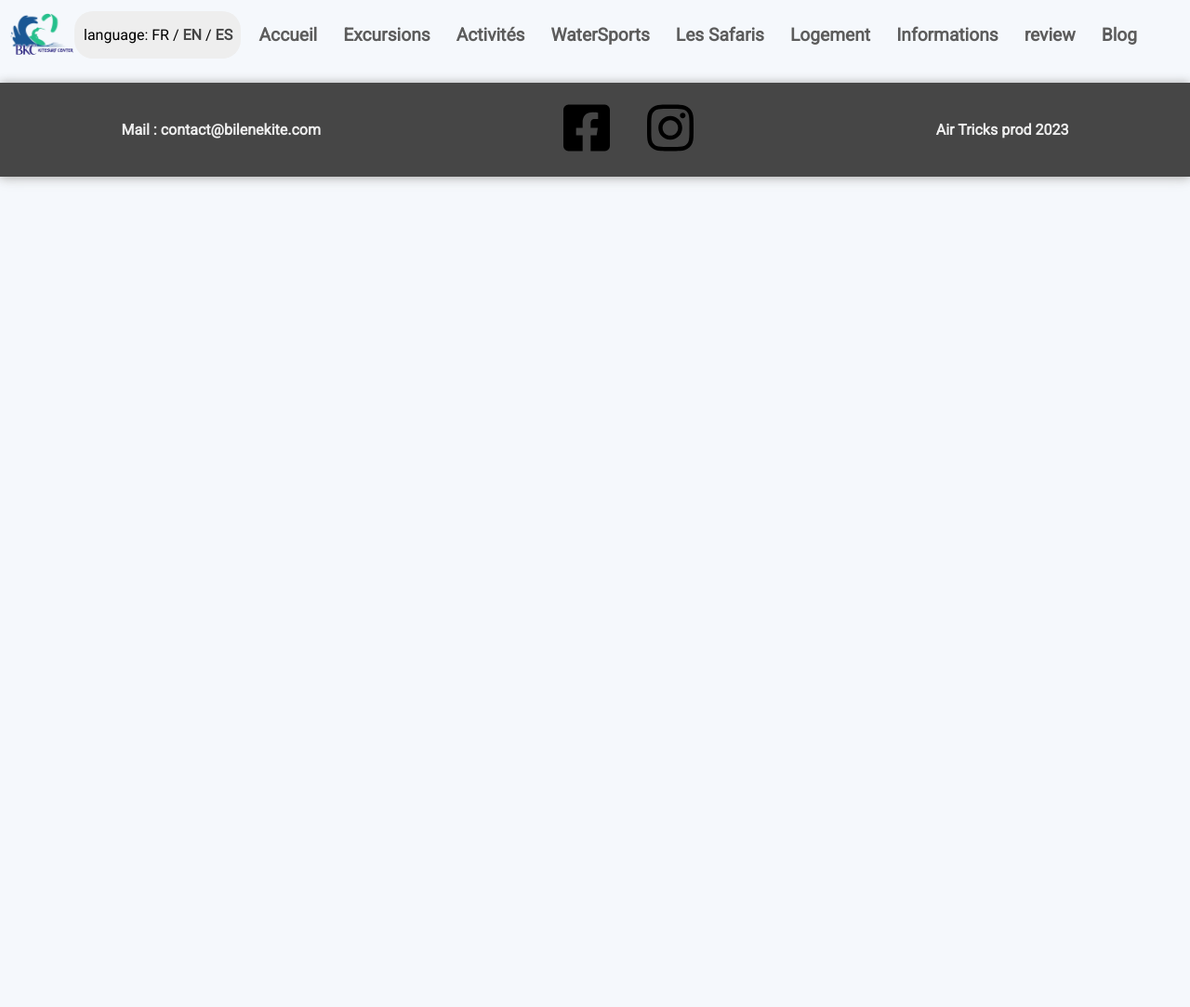
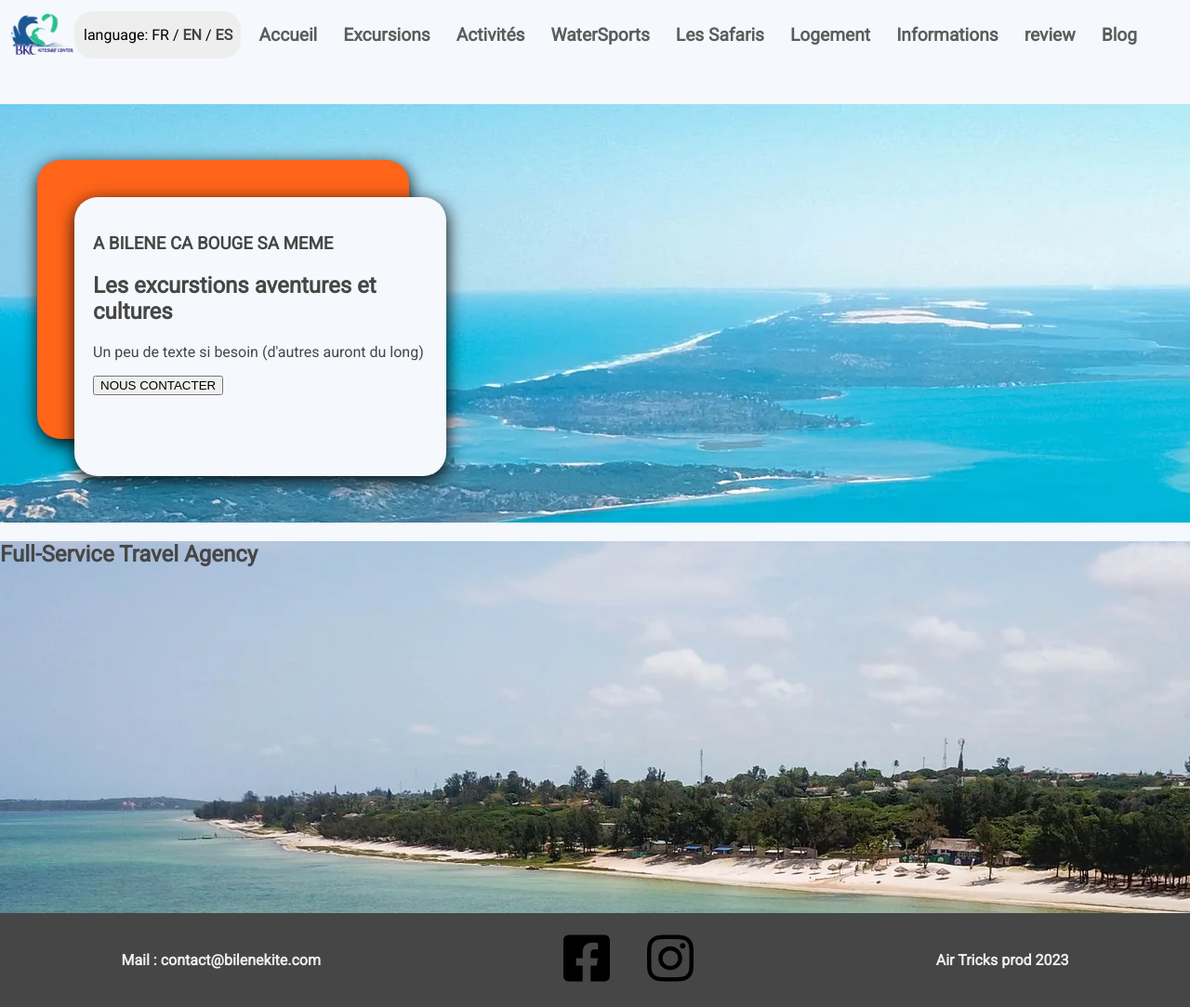
Before and after one commit to Guillaume-Etienne/web_activities, a plain HTML site: page index.html in a window 1280 px wide. Shown: the whole page at 93% size. Before the commit the page ends 800 px from the top, so only its background shows below. Drawn offline with Linux system fonts and the light colour scheme; a web font is replaced by a local one.

Commit message:
début html et CSS

```diff
--- a/index.html
+++ b/index.html
@@ -27,7 +27,7 @@
         <div id="lang">
             <p>language: FR / <a href="./en/index.html">EN</a> / <a href="./es/index.html">ES</a></p>
         </div>
-        <div id="mySidenav" class="sidenav">
+        <nav id="mySidenav" class="sidenav">
             <a id="closeBtn" href="#" class="close">&times;</a>
             <ul>
                 <li><a href="#">Accueil</a></li>
@@ -40,7 +40,7 @@
                 <li><a href="./fr/infos-mozambique.html">review</a></li>
                 <li><a href="./fr/video-pro-au-mozambique.html">Blog</a></li>
             </ul>
-        </div>
+        </nav>
         <a href="#" id="openBtn">
         <span class="burger-icon">
             <span></span>
@@ -51,6 +51,26 @@
     </header>
 
     <main>
+        <section id="intro">
+            <div id="backgroundimg1" class="backgroundimg">
+                <div id="vignette1" class="vignette">
+                    <!-- celle en orange -->
+                </div>
+                <div id="vignette2" class="vignette">
+                    <h3>A BILENE CA BOUGE SA MEME</h3>
+                    <h2>Les excurstions aventures et cultures</h2>
+                    <p>Un peu de texte si besoin (d'autres auront du long)</p>
+                    <button>NOUS CONTACTER</button>
+                </div>
+            </div>
+        </section>
+        <section id="title">
+            <div id="backgroundimg2" class="backgroundimg">
+                <h1>Full-Service Travel Agency</h1>
+            </div>
+        </section>
+        <section>
+        </section>
     </main>
     <footer>
         <a href="mailto:contact@bilenekite.com">Mail : contact@bilenekite.com</a>
--- a/sass/_variables.scss
+++ b/sass/_variables.scss
@@ -9,5 +9,5 @@ $colortertiary: #99E2D0;
 $colorgreytext1: #5c5c5c;
 // shadow
 $shadowmobile: 0px 0px 10px darkgrey;
-$shadowbox:1px 5px 18px white; //à priori il s'en cogne des couleurs
+$shadowbox:1px 5px 18px rgb(8, 8, 8); //à priori il s'en cogne des couleurs
 $textshadow:grey;
--- a/sass/general.scss
+++ b/sass/general.scss
@@ -2,7 +2,7 @@
 @import "./menu_burger";
 @import "./animations";
 
-// general,
+// general, Pages : Accueil /
 
 *{
     box-sizing: border-box;
@@ -19,7 +19,7 @@ body
 {
     margin: 0;
     padding: 0;
-    // min-width: 380px;
+    min-width: 380px;
     // max-width: 1400px;
     background: $colorbackground;
     font-family: "Roboto", "Avenir", sans-serif;
@@ -45,9 +45,6 @@ header{
         width: 70px;
     }
 }
-h1, h2{
-    text-align: center;
-}
 #lang {
     background-color: $colorsecondary;
         border-radius: 20px;
@@ -56,13 +53,9 @@ h1, h2{
 
 main{
     color: $colorprimary;
-    margin-top: 15px;
+    // margin-top: 15px;
     display: flex;
     flex-direction: column;
-    & p{
-        text-align: center;
-        margin: 0 5px;
-    }
 }
 
 footer{
@@ -87,5 +80,41 @@ footer{
         }
     }
 }
+
+// Pages
+#intro{
+    display: flex;
+}
+#backgroundimg1 {
+    background-image: url("/images/1-accueil/1.webp");
+}
+.backgroundimg {
+    margin: 0;
+    width: 100%;
+}
+#vignette1 {
+    background-color: $colorbackground2;
+    margin: 60px 60px 0 40px;
+}
+#vignette2 {
+    background-color: $colorbackground;
+    padding: 20px;
+    margin: -260px 40px 50px 80px;
+    // transform: translateY(-200px);
+}
+.vignette{
+    border-radius: 25px;
+    box-shadow: $shadowbox;
+    height: 300px;
+    max-width: 400px;
+}
+#title {
+    padding: 0;
+}
+#backgroundimg2 {
+    background-image: url("/images/1-accueil/2.webp");
+    min-height: 400px;
+}
+
 // hallucinant : après plusieurs manip, le responsive ne fonctionne qu'en important ici ci-dessous
 @import "./desktopresponsive";
```
Also changed, not shown: css/general.css, 1 other file.
